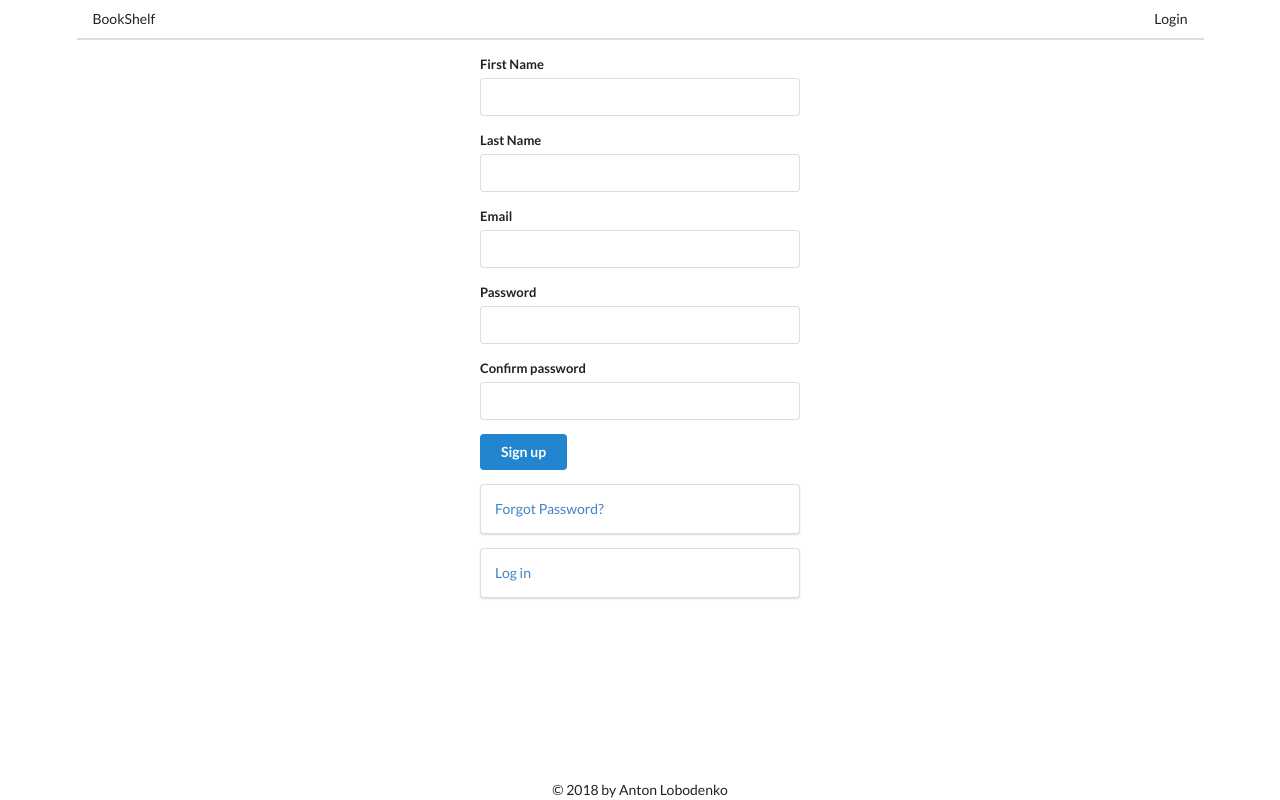
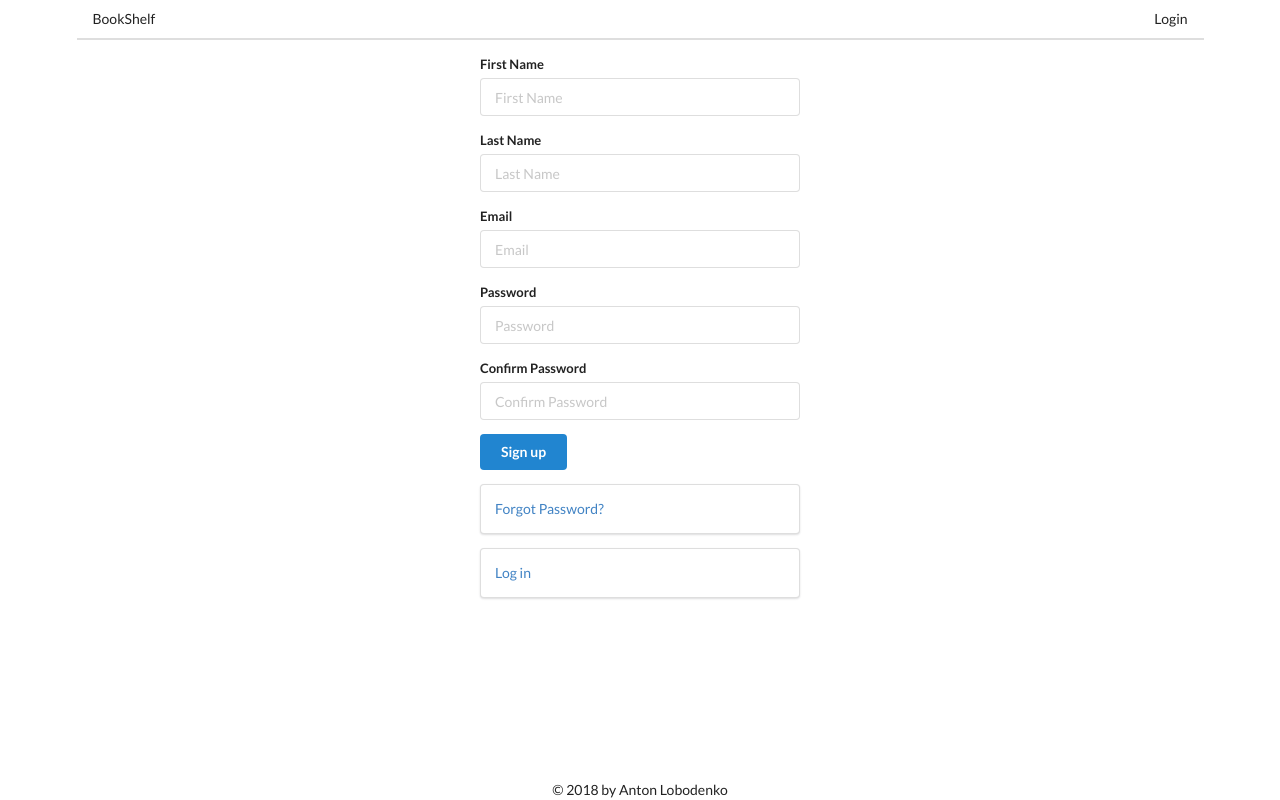
Before and after one commit to sniffy1988/courseprojectreact, a React (Create React App) app: page /sign-up in a window 1280 px wide. Built offline with nearby package versions, Linux system fonts and the light colour scheme.

Commit message:
rework forms to Formik;

```diff
--- a/src/components/ForgotPasswordForm.js
+++ b/src/components/ForgotPasswordForm.js
@@ -2,6 +2,8 @@ import React, { Component } from "react";
 import { Formik } from "formik";
 import * as Yup from "yup";
 import { Link } from "react-router-dom";
+
+import FormField from "./FormField";
 
 //TODO: rework with formik
 export default class ForgotPasswordForm extends Component {
@@ -39,38 +41,28 @@ export default class ForgotPasswordForm extends Component {
               onSubmit={handleSubmit}
               className={`ui form ${errors ? "error" : ""}`}
             >
-              <div className="field">
-                <label htmlFor="email">Email</label>
-                <input
-                  type="email"
-                  name="email"
-                  id="email"
-                  value={values.email}
-                  onChange={handleChange}
-                  onBlur={handleBlur}
-                />
-                {errors.email && (
-                  <div className="ui error message">
-                    <p>{errors.email}</p>
-                  </div>
-                )}
-              </div>
-              <div className="field">
-                <label htmlFor="newPassword">New Password</label>
-                <input
-                  type="password"
-                  name="newPassword"
-                  id="newPassword"
-                  value={values.password}
-                  onChange={handleChange}
-                  onBlur={handleBlur}
-                />
-                {errors.password && (
-                  <div className="ui error message">
-                    <p>{errors.password}</p>
-                  </div>
-                )}
-              </div>
+              <FormField
+                name={"email"}
+                id={"email"}
+                type={"email"}
+                text={"Email"}
+                placeholder={"Email"}
+                value={values.email}
+                onChangeHandler={handleChange}
+                onBlurHandler={handleBlur}
+                error={errors.email}
+              />
+              <FormField
+                name={"newPassword"}
+                id={"newPassword"}
+                type={"password"}
+                text={"New Password"}
+                placeholder={"New Password"}
+                value={values.password}
+                onChangeHandler={handleChange}
+                onBlurHandler={handleBlur}
+                error={errors.password}
+              />
               <div className="field">
                 <button className="ui button primary" type="submit">
                   {isSubmitting ? "Sending..." : "Reset Password"}
--- /dev/null
+++ b/src/components/FormField.js
@@ -0,0 +1,51 @@
+import React, { Component } from "react";
+import PropTypes from "prop-types";
+
+class FormField extends Component {
+  static propTypes = {
+    text: PropTypes.string.isRequired,
+    name: PropTypes.string.isRequired,
+    error: PropTypes.string,
+    id: PropTypes.string.isRequired,
+    type: PropTypes.string.isRequired,
+    onChangeHandler: PropTypes.func.isRequired,
+    onBlurHandler: PropTypes.func.isRequired,
+    placeholder: PropTypes.string.isRequired,
+    value: PropTypes.any.isRequired
+  };
+
+  render() {
+    const {
+      text,
+      name,
+      error,
+      id,
+      type,
+      onChangeHandler,
+      onBlurHandler,
+      placeholder,
+      value
+    } = this.props;
+    return (
+      <div className="field">
+        <label htmlFor={id}>{text}</label>
+        <input
+          type={type}
+          name={name}
+          id={id}
+          value={value}
+          onChange={onChangeHandler}
+          onBlur={onBlurHandler}
+          placeholder={placeholder}
+        />
+        {error && (
+          <div className="ui error message">
+            <p>{error}</p>
+          </div>
+        )}
+      </div>
+    );
+  }
+}
+
+export default FormField;
--- a/src/components/LoginForm.js
+++ b/src/components/LoginForm.js
@@ -2,6 +2,8 @@ import React, { Component } from "react";
 import { Link } from "react-router-dom";
 import { Formik } from "formik";
 import * as Yup from "yup";
+
+import FormField from "./FormField";
 
 class LoginForm extends Component {
   render() {
@@ -13,7 +15,7 @@ class LoginForm extends Component {
             email: Yup.string()
               .email()
               .required("Required"),
-              password: Yup.string().required("Required")
+            password: Yup.string().required("Required")
           })}
           onSubmit={(values, { setSubmitting }) => {
             setTimeout(() => {
@@ -36,42 +38,32 @@ class LoginForm extends Component {
                 onSubmit={handleSubmit}
                 className={`ui form ${errors ? "error" : ""}`}
               >
-                <div className='field'>
-                  <label htmlFor='email'>Email</label>
-                  <input
-                    type='email'
-                    name='email'
-                    placeholder='Email'
-                    value={values.email}
-                    onChange={handleChange}
-                    onBlur={handleBlur}
-                  />
-                  {errors.email && (
-                    <div className='ui error message'>
-                      <p>{errors.email}</p>
-                    </div>
-                  )}
-                </div>
-                <div className='field'>
-                  <label htmlFor='password'>Password</label>
-                  <input
-                    type='password'
-                    name='password'
-                    placeholder='Password'
-                    value={values.password}
-                    onChange={handleChange}
-                    onBlur={handleBlur}
-                  />
-                  {errors.password && (
-                    <div className='ui error message'>
-                      <p>{errors.password}</p>
-                    </div>
-                  )}
-                </div>
-                <div className='field'>
+                <FormField
+                  type="email"
+                  text="Email"
+                  name="email"
+                  id="email"
+                  placeholder={"Email"}
+                  onChangeHandler={handleChange}
+                  onBlurHandler={handleBlur}
+                  error={errors.email}
+                  value={values.email}
+                />
+                <FormField
+                  type="password"
+                  text="Password"
+                  name="password"
+                  id="password"
+                  placeholder={"Password"}
+                  onChangeHandler={handleChange}
+                  onBlurHandler={handleBlur}
+                  error={errors.password}
+                  value={values.password}
+                />
+                <div className="field">
                   <button
-                    className='ui button primary'
-                    type='submit'
+                    className="ui button primary"
+                    type="submit"
                     disabled={isSubmitting}
                   >
                     {isSubmitting ? "Logging In" : "Login"}
@@ -81,13 +73,13 @@ class LoginForm extends Component {
             );
           }}
         </Formik>
-        <div className='ui segment'>
-          <Link className='floated left' to='/reset-password'>
+        <div className="ui segment">
+          <Link className="floated left" to="/reset-password">
             Forgot Password?
           </Link>
         </div>
-        <div className='ui segment'>
-          <Link to='/sign-up'>Sign Up</Link>
+        <div className="ui segment">
+          <Link to="/sign-up">Sign Up</Link>
         </div>
       </>
     );
--- a/src/components/RegisterForm.js
+++ b/src/components/RegisterForm.js
@@ -1,32 +1,129 @@
-import React, { Component } from 'react'
-import { Link } from 'react-router-dom'
-//TODO: rework with formik
+import React, { Component } from "react";
+import { Link } from "react-router-dom";
+import { Formik } from "formik";
+import * as Yup from "yup";
+
+import FormField from "./FormField";
+
+function equalTo(ref, msg) {
+  return Yup.mixed().test({
+    name: "equalTo",
+    exclusive: false,
+    // eslint-disable-next-line
+    message: msg || "${path} must be the same as ${reference}",
+    params: {
+      reference: ref.path
+    },
+    test: function(value) {
+      return value === this.resolve(ref);
+    }
+  });
+}
+
+Yup.addMethod(Yup.string, "equalTo", equalTo);
+
 export default class RegisterForm extends Component {
   render() {
     return (
-      <div className="ui form">
+      <Formik
+        initialValues={{
+          firstName: "",
+          lastName: "",
+          email: "",
+          password: "",
+          confirmPassword: ""
+        }}
+        onSubmit={(values, { setSubmitting }) => {
+          setTimeout(() => {
+            alert(JSON.stringify(values, null, 2));
+            setSubmitting(false);
+          }, 500);
+        }}
+        validationSchema={Yup.object().shape({
+          firstName: Yup.string().required("Required"),
+          lastName: Yup.string().required("Required"),
+          email: Yup.string()
+            .email()
+            .required("Required"),
+          password: Yup.string().required("Required"),
+          confirmPassword: Yup.string()
+            .equalTo(Yup.ref("password"), "Passwords does not matches")
+            .required("Required")
+        })}
+      >
+        {props => {
+          const {
+            values,
+            errors,
+            isSubmitting,
+            handleChange,
+            handleBlur,
+            handleSubmit
+          } = props;
+          return (
+            <form
+              onSubmit={handleSubmit}
+              className={`ui form ${errors ? "error" : ""}`}
+            >
+              <FormField
+                text="First Name"
+                name="firstName"
+                id="firstName"
+                error={errors.firstName}
+                type="text"
+                value={values.firstName}
+                placeholder="First Name"
+                onChangeHandler={handleChange}
+                onBlurHandler={handleBlur}
+              />
+              <FormField
+                text="Last Name"
+                name="firstName"
+                id="lastName"
+                type="text"
+                error={errors.lastName}
+                value={values.lastName}
+                placeholder="Last Name"
+                onChangeHandler={handleChange}
+                onBlurHandler={handleBlur}
+              />
+              <FormField
+                text="Email"
+                name="email"
+                id="email"
+                type="email"
+                error={errors.email}
+                value={values.email}
+                placeholder="Email"
+                onChangeHandler={handleChange}
+                onBlurHandler={handleBlur}
+              />
+              <FormField
+                text="Password"
+                name="password"
+                id="password"
+                type="password"
+                error={errors.password}
+                value={values.password}
+                placeholder="Password"
+                onChangeHandler={handleChange}
+                onBlurHandler={handleBlur}
+              />
+              <FormField
+                text="Confirm Password"
+                name="confirmPassword"
+                id="confirmPassword"
+                type="password"
+                error={errors.confirmPassword}
+                value={values.confirmPassword}
+                placeholder="Confirm Password"
+                onChangeHandler={handleChange}
+                onBlurHandler={handleBlur}
+              />
               <div className="field">
-          <label htmlFor="firstName">First Name</label>
-          <input type="text" name="firstName" id="firstName" />
-        </div>
-        <div className="field">
-          <label htmlFor="lastName">Last Name</label>
-          <input type="text" name="lastName" id="lastName" />
-        </div>
-        <div className="field">
-          <label htmlFor="email">Email</label>
-          <input type="email" name="email" id="email" />
-        </div>
-        <div className="field">
-          <label htmlFor="password">Password</label>
-          <input type="password" name="password" id="password" />
-        </div>
-        <div className="field">
-          <label htmlFor="confirmPassword">Confirm password</label>
-          <input type="password" name="confirmPassword" id="confirmPassword" />
-        </div>
-        <div className="field">
-          <button className="ui button primary">Sign up</button>
+                <button className="ui button primary" type="submit">
+                  {isSubmitting ? "Registering..." : "Sign up"}
+                </button>
               </div>
               <div className="ui segment">
                 <Link to="/reset-password">Forgot Password?</Link>
@@ -34,7 +131,10 @@ export default class RegisterForm extends Component {
               <div className="ui segment">
                 <Link to="/login">Log in</Link>
               </div>
-      </div>
-    )
+            </form>
+          );
+        }}
+      </Formik>
+    );
   }
 }
```
Lines whose indentation alone changed are shown as unchanged.
